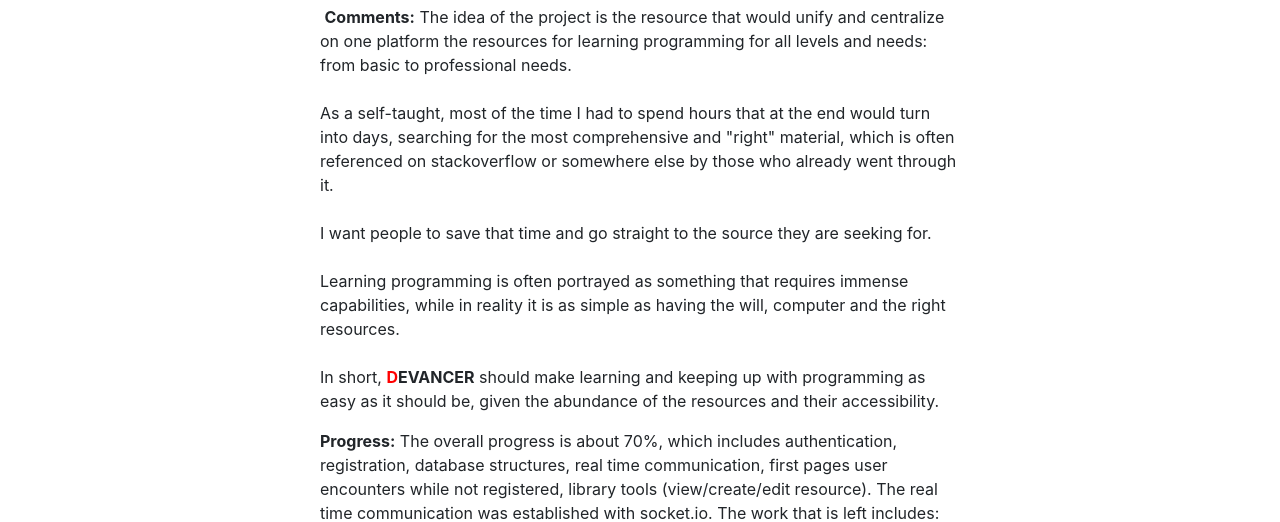
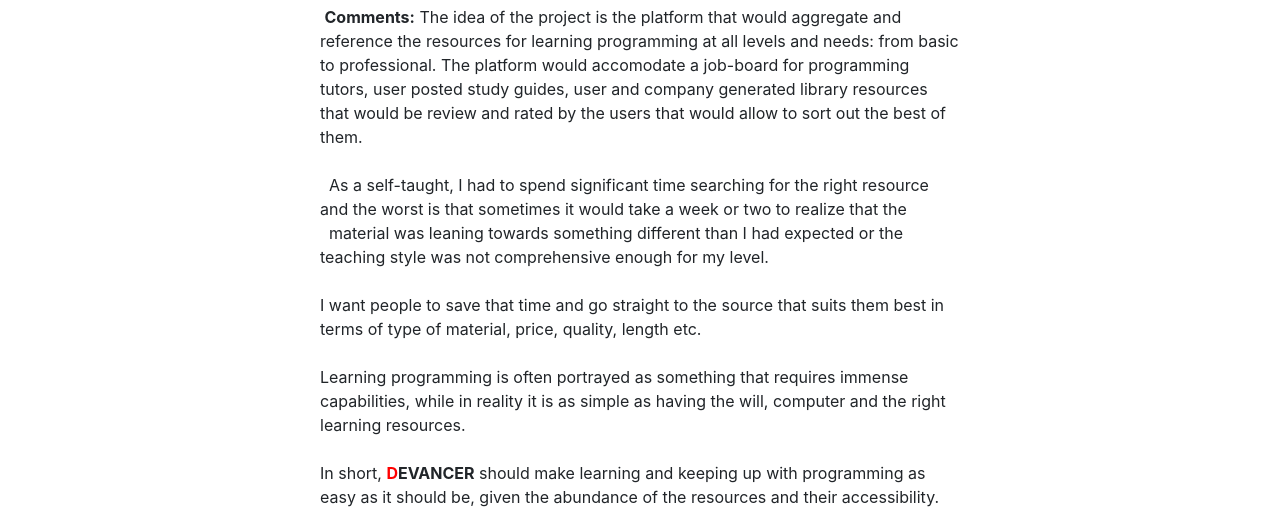
Before and after one commit to TimmyTheStoutBoy/cv, a plain HTML site: page projects.html in a window 1280 px wide. Shown: the part 435-957 px from the top of the page. Drawn offline with nearby package versions, Linux system fonts and the light colour scheme.

Commit message:
Update projects.html

```diff
--- a/projects.html
+++ b/projects.html
@@ -47,13 +47,14 @@
   <img src="./images/Devancer.png" alt="">
   <h2><span style="color:red">D</span>EVANCER</h2>
   <div class="project1">
-<p> <strong>Comments:</strong> The idea of the project is the resource that would unify and centralize on one platform the resources for learning programming for all levels and needs: from basic to professional needs.
+<p> <strong>Comments:</strong> The idea of the project is the platform that would aggregate and reference the resources for learning programming at all levels and needs: from basic to professional. The platform would accomodate a job-board for programming tutors, user posted study guides, user and company generated library resources that would be review and rated by the users that would allow to sort out the best of them.
 
-As a self-taught, most of the time I had to spend hours that at the end would turn into days, searching for the most comprehensive and "right" material, which is often referenced on stackoverflow or somewhere else by those who already went through it.
+  As a self-taught, I had to spend significant time searching for the right resource and the worst is that sometimes it would take a week or two to realize that the
+  material was leaning towards something different than I had expected or the teaching style was not comprehensive enough for my level.
 
-I want people to save that time and go straight to the source they are seeking for.
+I want people to save that time and go straight to the source that suits them best in terms of type of material, price, quality, length etc.
 
-Learning programming is often portrayed as something that requires immense capabilities, while in reality it is as simple as having the will, computer and the right resources.
+Learning programming is often portrayed as something that requires immense capabilities, while in reality it is as simple as having the will, computer and the right learning resources.
 
 In short, <strong><span style="color:red">D</span>EVANCER</strong> should make learning and keeping up with programming as easy as it should be, given the abundance of the resources and their accessibility.
 </p>
```
